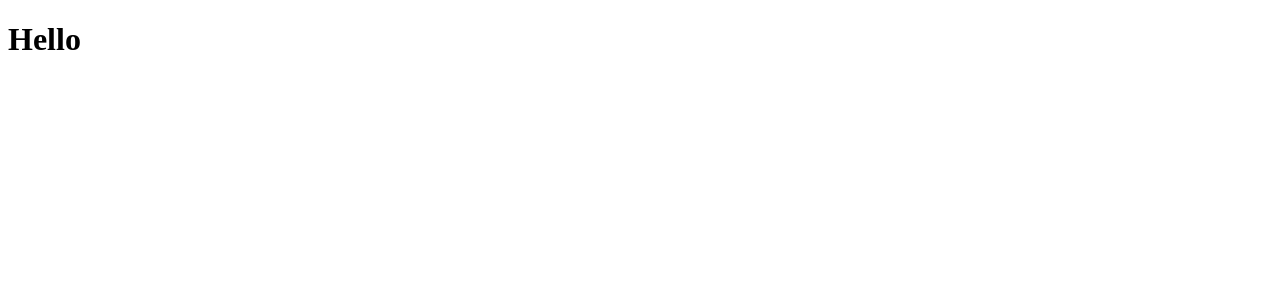
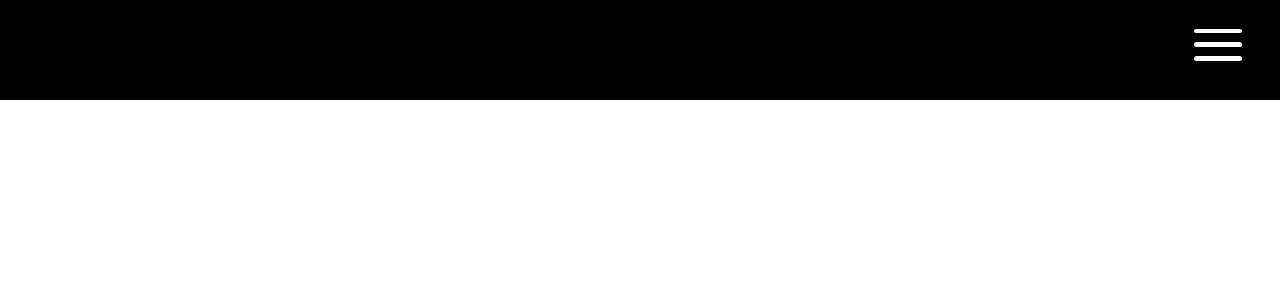
Before and after one commit to nuno18084/Maritaca-Project, a React (Create React App) app: page / in a window 1280 px wide. Shown: the top 300 px of the page. Built offline with nearby package versions, Linux system fonts and the light colour scheme.

Commit message:
Start the development of the page's navbar section

```diff
--- a/package.json
+++ b/package.json
@@ -8,6 +8,8 @@
     "@testing-library/user-event": "^13.5.0",
     "react": "^18.2.0",
     "react-dom": "^18.2.0",
+    "react-icons": "^4.10.1",
+    "react-router-dom": "^6.14.1",
     "react-scripts": "5.0.1",
     "web-vitals": "^2.1.4"
   },
--- a/src/App.js
+++ b/src/App.js
@@ -1,7 +1,11 @@
+import React from "react";
+
+import NavBar from "./components/NavBar/NavBar";
+
 function App() {
   return (
     <div>
-      <h1>Hello</h1>
+      <NavBar />
     </div>
   );
 }
--- /dev/null
+++ b/src/components/NavBar/BurgerMenu/BurgerMenu.css
@@ -0,0 +1,126 @@
+* {
+  margin: 0;
+  box-sizing: border-box;
+}
+
+nav {
+  width: 100%;
+  height: 3.25em;
+  background-color: black;
+}
+
+.nav-container {
+  background-color: black;
+  height: 5em;
+  padding: 25px;
+  display: flex;
+  justify-content: space-between;
+  align-items: center;
+}
+
+.logo {
+  display: flex;
+  justify-content: center;
+  align-items: center !important;
+  position: relative;
+  margin-right: 61%;
+}
+
+.burger-menu {
+  height: 80%;
+  width: 4em;
+  display: flex;
+  flex-direction: column;
+  align-items: center;
+  justify-content: space-around;
+  cursor: pointer;
+}
+
+.bar {
+  width: 3em;
+  height: 0.3em;
+  background-color: white;
+  border-radius: 0.5em;
+}
+
+.menu {
+  width: 100%;
+  height: 885vh;
+  background-color: rgba(0, 0, 0, 0.85);
+  position: absolute;
+  left: 0;
+  z-index: 1;
+}
+
+.hidden {
+  display: none;
+}
+
+.visible {
+  display: inherit;
+}
+
+.no-scroll {
+  overflow: hidden;
+}
+
+.bar.clicked:nth-child(1) {
+  transform: rotate(45deg) translate(0.25em, 1.25em);
+  transition: ease-out 0.5s;
+}
+
+.bar.clicked:nth-child(2) {
+  transform: scale(0.01);
+  transition: ease-out 0.5s;
+}
+
+.bar.clicked:nth-child(3) {
+  transform: rotate(135deg) translate(0.05em, 1em);
+  transition: ease-out 0.5s;
+}
+
+.bar.unclicked {
+  transform: rotate(0) translate(0);
+  transition: cubic-bezier(0.175, 0.885, 0.32, 1.275) 0.5s;
+}
+
+.nav-ul {
+  color: rgb(242, 243, 244);
+  display: flex;
+  flex-direction: column;
+  gap: 100px;
+  margin-top: -20px;
+  align-items: center;
+}
+
+.nav-list {
+  list-style-type: none;
+  font-size: 35px;
+  font-family: "Lucida Sans", "Lucida Sans Regular", "Lucida Grande",
+    "Lucida Sans Unicode", Geneva, Verdana, sans-serif;
+  text-transform: uppercase;
+  border-bottom: solid 2px rgb(242, 243, 244);
+  border-width: 100%;
+  padding-bottom: 10px;
+}
+.nav-bar-desktop {
+  display: none;
+}
+@media only screen and (min-width: 700px) {
+  .nav-container {
+    background-color: black;
+    height: 5em;
+    padding: 25px;
+    display: flex;
+    flex-direction: row-reverse;
+    justify-content: space-between;
+    padding-right: 30px;
+    padding-left: 30px;
+    padding-top: 50px;
+    padding-bottom: 50px;
+  }
+  #logo {
+    margin-left: 0%;
+    width: 70px;
+  }
+}
--- /dev/null
+++ b/src/components/NavBar/BurgerMenu/BurgerMenu.jsx
@@ -0,0 +1,87 @@
+import React, { useState } from "react";
+// import { Link } from "react-router-dom";
+import "./BurgerMenu.css";
+
+const BurgerMenu = () => {
+  const [burgerClass, setBurgerClass] = useState("bar unclicked");
+
+  const [menuClass, setMenuClass] = useState("menu hidden");
+
+  const [isMenuClicked, setIsMenuClicked] = useState(false);
+
+  const updateMenu = () => {
+    if (!isMenuClicked) {
+      setBurgerClass("bar clicked");
+      setMenuClass("menu visible");
+      //   document.body.classList.add("no-scroll");
+    } else {
+      setBurgerClass("bar unclicked");
+      setMenuClass("menu hidden");
+      //   document.body.classList.remove("no-scroll");
+    }
+    setIsMenuClicked(!isMenuClicked);
+  };
+
+  //   const closeMenu = () => {
+  //     setBurgerClass("bar unclicked");
+  //     setMenuClass("menu hidden");
+  //     document.body.style.overflow = "auto";
+  //     setIsMenuClicked(false);
+  //   };
+
+  return (
+    <div className="nav-container">
+      <div>
+        <nav>
+          <div className="burger-menu" onClick={updateMenu}>
+            <div className={burgerClass} />
+            <div className={burgerClass} />
+            <div className={burgerClass} />
+          </div>
+        </nav>
+        <div className={menuClass}>
+          <div className="nav-ul">
+            <br />
+            <br />
+            {/* <Link
+              to="/"
+              onClick={closeMenu}
+              style={{ textDecoration: "none", color: "inherit" }}
+            > */}
+            <div className="nav-list">Home</div>
+            {/* </Link> */}
+            {/* <Link
+              onClick={closeMenu}
+              to="/notable-winners"
+              style={{ textDecoration: "none", color: "inherit" }}
+            > */}
+            <div className="nav-list">Menu</div>
+            {/* </Link> */}
+            {/* <Link
+              onClick={closeMenu}
+              to="/about-us"
+              style={{ textDecoration: "none", color: "inherit" }}
+            > */}
+            <div className="nav-list">Promoções</div>
+            {/* </Link> */}
+            <div className="nav-list">Novidades</div>
+            <div className="nav-list">Galeria</div>
+            <div className="nav-list">Contactos</div>
+          </div>
+        </div>
+      </div>
+      {/* <Link to="/"> */}
+      {/* <div className="logo" id="logo">
+        <img
+          className="logo-picture"
+          src="https://images.ctfassets.net/eqlypemzu8y5/7jcRtl2ykLzTjejTQH8uqr/fa292df0bda2de1e9afdaabe16955901/Nobel_Logo_Dark.png"
+          alt="logo"
+          height="50px"
+        />
+      </div> */}
+      {/* </Link> */}
+    </div>
+  );
+};
+
+export default BurgerMenu;
--- /dev/null
+++ b/src/components/NavBar/NavBar.css
@@ -0,0 +1,18 @@
+.navigation {
+  width: 100%;
+  height: 50px;
+  background-color: blue;
+}
+
+.navigation ul {
+  display: flex;
+  flex-wrap: wrap;
+  float: right;
+  margin: 20 0px;
+  padding: 0 25px;
+}
+
+.navigation ul li {
+  list-style-type: none;
+  padding-right: 10px;
+}
--- /dev/null
+++ b/src/components/NavBar/NavBar.jsx
@@ -0,0 +1,24 @@
+/* eslint-disable jsx-a11y/anchor-is-valid */
+import React from "react";
+import "./NavBar.css";
+import BurgerMenu from "./BurgerMenu/BurgerMenu";
+
+const NavBar = () => {
+  return (
+    <div>
+      {/* <div className="navigation">
+        <ul>
+          <li>Home</li>
+          <li>Menu</li>
+          <li>Promoções</li>
+          <li>Novidades</li>
+          <li>Galeria</li>
+          <li>Contactos</li>
+        </ul>
+      </div> */}
+      <BurgerMenu />
+    </div>
+  );
+};
+
+export default NavBar;
```
Also changed, not shown: 1 other file (tests, documents, lock files or other folders).
